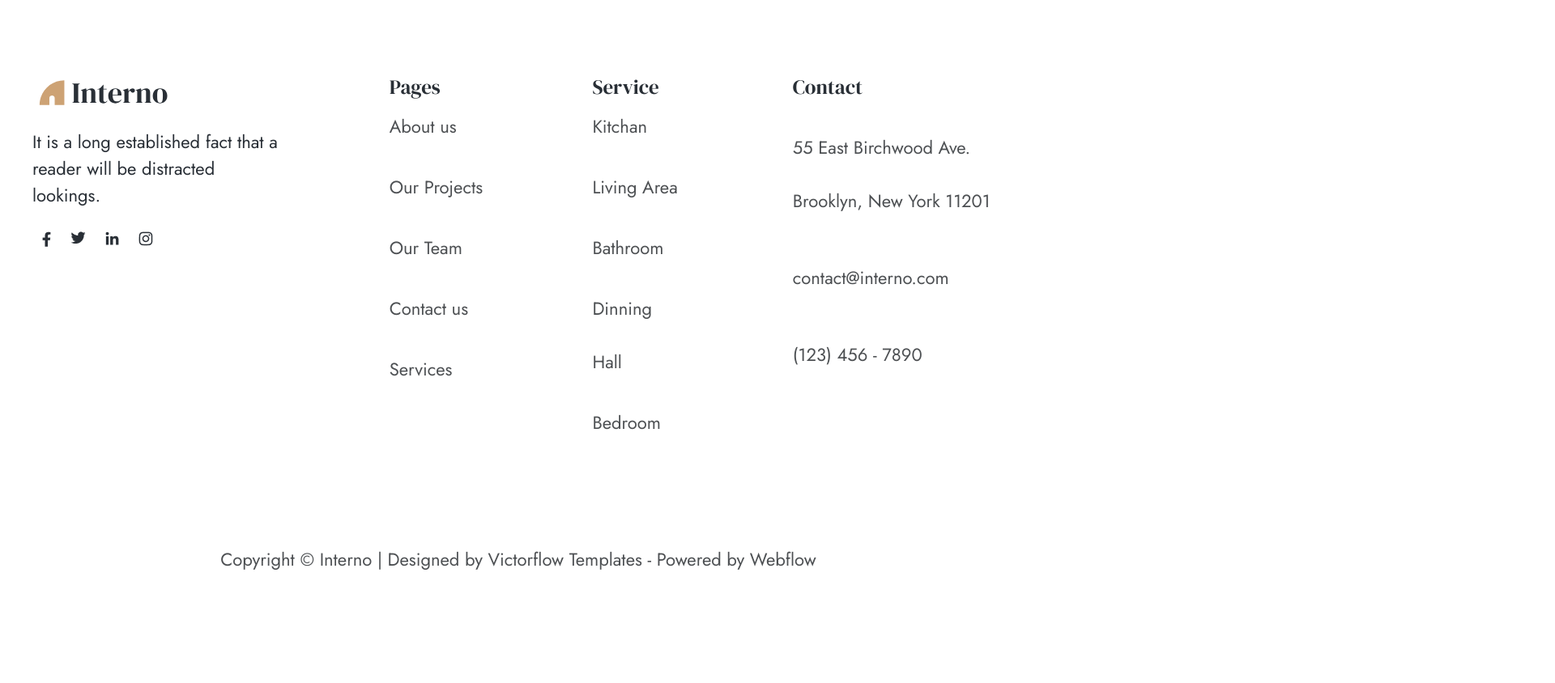
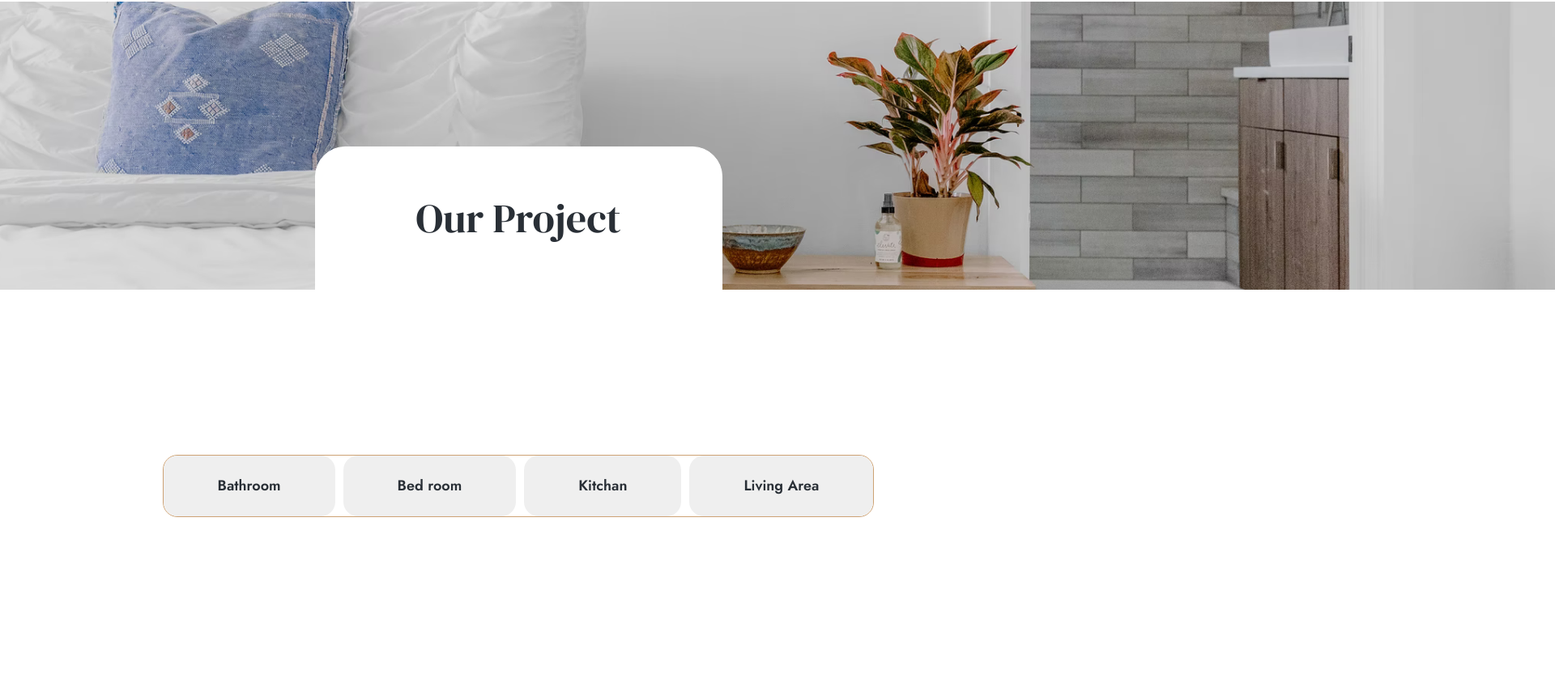
Before and after one commit to firuzeabdullazade/interior-design-webflow-react, a React (Create React App) app: page /project in a window 1280 px wide. Shown: the part 136-980 px from the top of the page at 81% size, 1920 px wide, since content can reach past the window. Before the commit the page ends 844 px from the top, so only its background shows below. Built offline with nearby package versions, Linux system fonts and the light colour scheme.

Commit message:
Banner part of Project page was created

```diff
--- a/src/App.tsx
+++ b/src/App.tsx
@@ -6,6 +6,7 @@ import { LoginPage } from './app/pages/LoginPage/LoginPage';
 import { RegisterPage } from './app/pages/RegisterPage/Registerpage';
 import { Route, Routes } from 'react-router-dom';
 import { ServicesPage } from './app/pages/ServicesPage/ServicesPage';
+import { ProjectPage } from './app/pages/ProjectPage/ProjectPage';
 import React from 'react';
 
 function App() {
@@ -18,6 +19,7 @@ function App() {
           <Route path="login" element={<LoginPage />}></Route>
           <Route path="register" element={<RegisterPage />}></Route>
           <Route path="services" element={<ServicesPage />}></Route>
+          <Route path="project" element={<ProjectPage />}></Route>
         </Routes>
       </main>
       <Footer />
--- a/src/app/components/Header/Header.tsx
+++ b/src/app/components/Header/Header.tsx
@@ -28,7 +28,7 @@ export const Header = () => {
             <Link to="" className="nav-link">
               Services
             </Link>
-            <Link to="" className="nav-link">
+            <Link to="/project" className="nav-link">
               Project
             </Link>
             <Link to="" className="nav-link">
--- /dev/null
+++ b/src/app/pages/ProjectPage/ProjectPage.scss
@@ -0,0 +1 @@
+@import '../../../variables';
--- /dev/null
+++ b/src/app/pages/ProjectPage/ProjectPage.tsx
@@ -0,0 +1,12 @@
+import './ProjectPage.scss';
+import { Banner } from './components/Banner/Banner';
+import { Projects } from './components/Projects/Projects';
+
+export const ProjectPage = () => {
+    return (
+        <>
+        <Banner />
+        <Projects />
+        </>
+    );
+};
--- /dev/null
+++ b/src/app/pages/ProjectPage/components/Banner/Banner.scss
@@ -0,0 +1,31 @@
+@import '../../../../../variables';
+
+.banner-project {
+    margin-top: 45px;
+    max-width: 1920px;
+    margin-left: auto;
+    margin-right: auto;
+
+    .content {
+      display: flex;
+      justify-content: center;
+
+      .intro {
+        position: absolute;
+        display: flex;
+        justify-content: center;
+        align-items: center;
+        width: 503px;
+        height: 178px;
+        top: 317px;
+        background-color: $default-background;
+        border-radius: 37px 37px 0px 0px;
+        border: 1px solid $default-background;
+        font-family: $header-font;
+        font-weight: 400;
+        font-size: 50px;
+        line-height: 62px;
+        color: $text-color;
+      }
+    }
+  }
--- /dev/null
+++ b/src/app/pages/ProjectPage/components/Banner/Banner.tsx
@@ -0,0 +1,15 @@
+import './Banner.scss';
+import background from '../../../../../assets/images/backgroundProject.png';
+
+export const Banner = () => {
+    return (
+        <>
+        <div className="banner-project">
+        <img src={background} alt="" />
+        <div className="content">
+          <div className="intro">Our Project</div>
+        </div>
+      </div>
+        </>
+    );
+};
--- /dev/null
+++ b/src/app/pages/ProjectPage/components/Projects/Projects.scss
@@ -0,0 +1,26 @@
+@import '../../../../../variables';
+
+.projects {
+  display: flex;
+  flex-direction: column;
+  align-items: center;
+  gap: 61px;
+  max-width: 1200px;
+  margin-left: auto;
+  margin-right: auto;
+  margin-top: 200px;
+
+  .categories {
+    display: flex;
+    align-items: center;
+    gap: 10px;
+    border: 1px solid $counter-text-color;
+    border-radius: 18px;
+
+    button {
+      color: $text-color;
+      padding: 26px 66px;
+      border: 1px solid transparent;
+    }
+  }
+}
--- /dev/null
+++ b/src/app/pages/ProjectPage/components/Projects/Projects.tsx
@@ -0,0 +1,25 @@
+import { useState } from 'react';
+import './Projects.scss';
+
+export const Projects = () => {
+  const [isActive, setisActive] = useState(false);
+
+  const buttonIsActive = () => {
+    setisActive(!isActive);
+  };
+
+  return (
+    <>
+      <div className="projects">
+        <div className="categories">
+          <button onClick={() => buttonIsActive}>Bathroom</button>
+          <button onClick={() => buttonIsActive}>Bed room</button>
+          <button onClick={() => buttonIsActive}>Kitchan</button>
+          <button onClick={() => buttonIsActive}>Living Area</button>
+        </div>
+        <div className="projects-part"></div>
+        <div className="pagination"></div>
+      </div>
+    </>
+  );
+};
```
Also changed, not shown: src/assets/images/backgroundProject.png (added).
